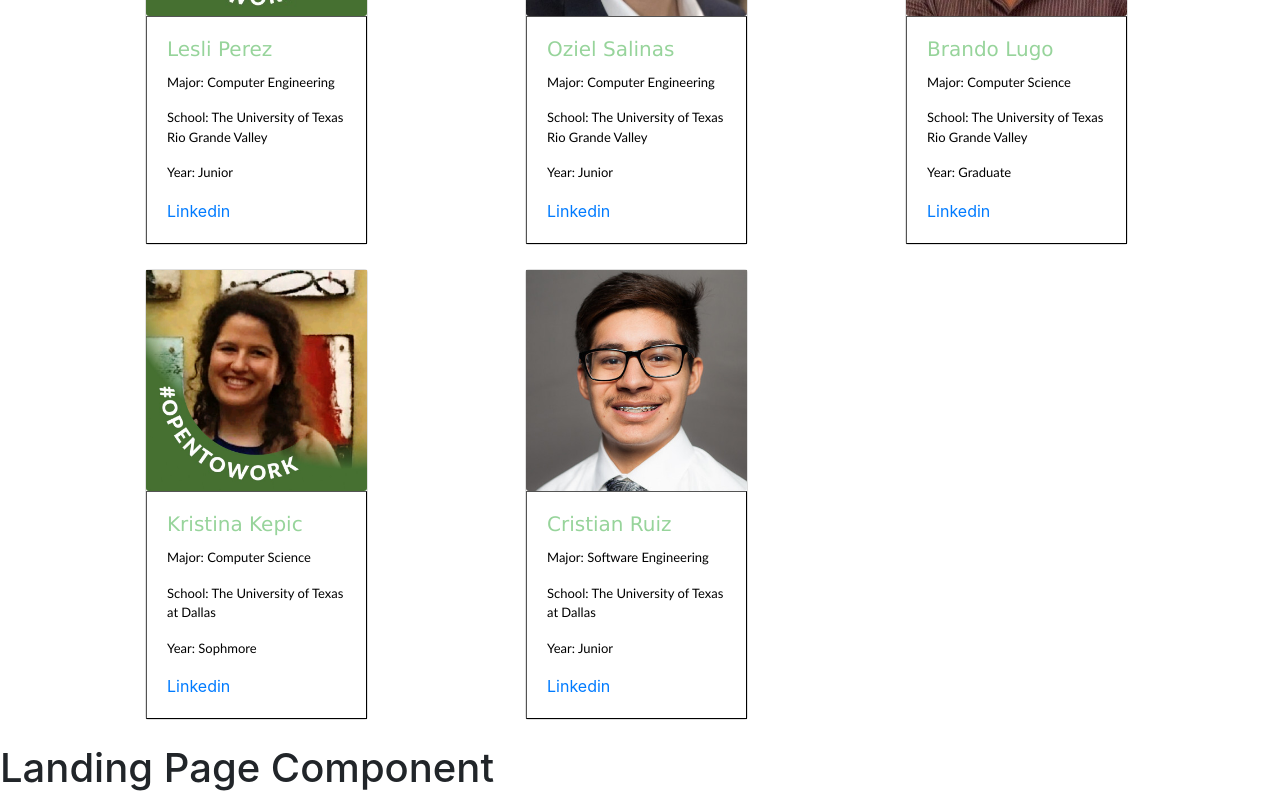
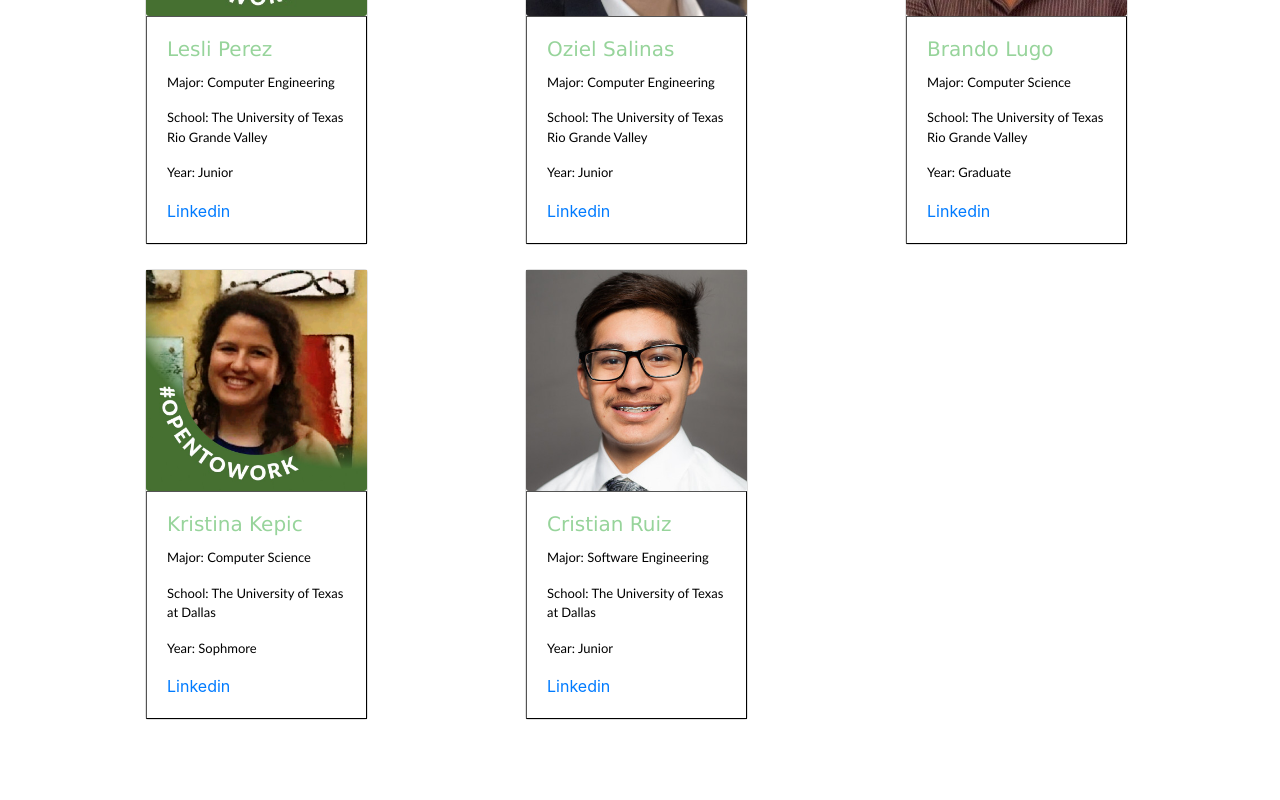
Before and after one commit to Codubee/PetFinderMW2-3, a React (Create React App) app in the folder frontend/: page / in a window 1280 px wide. Shown: the part 300-1100 px from the top of the page. After the commit the page ends 1044 px from the top, so only its background shows below. Built offline with nearby package versions, Linux system fonts and the light colour scheme.

Commit message:
updated landingpage.js

```diff
--- a/frontend/src/views/LandingPage.js
+++ b/frontend/src/views/LandingPage.js
@@ -5,7 +5,6 @@ function LandingPage(){
     return(
         <div>
             <Team/>
-            <h1>Landing Page Component</h1>
         </div>
     )
 }
```
